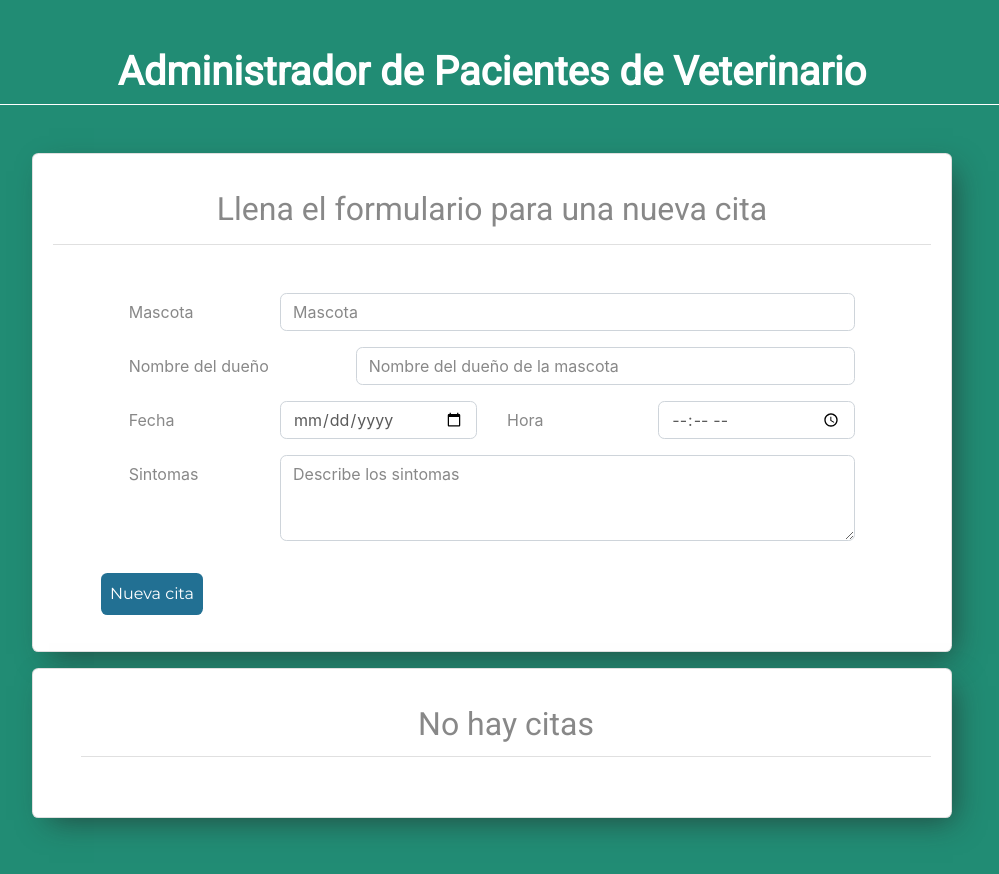
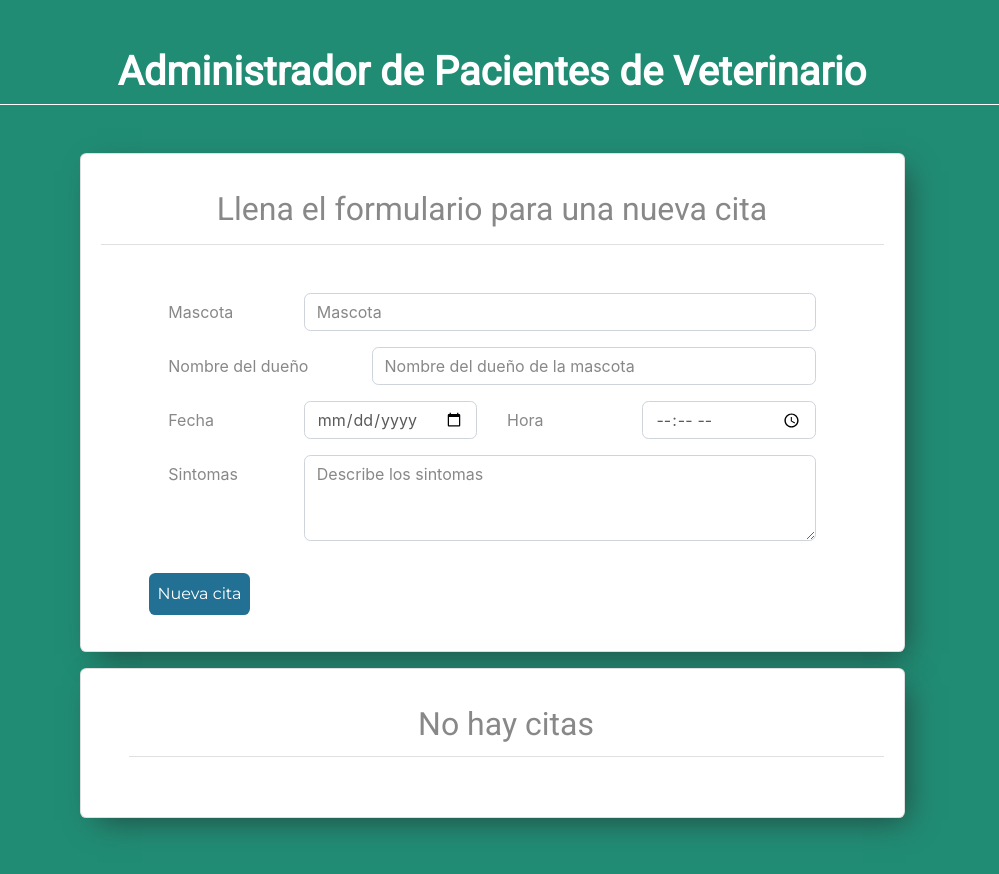
Before and after one commit to CesarRivasP/vet-admin, a React (Create React App) app: page / in a window 1280 px wide. Shown: the top 874 px of the page, without its empty margins (148-1147 px from the left). Built offline with nearby package versions, Linux system fonts and the light colour scheme.

Commit message:
Change width of columns

```diff
--- a/src/App.js
+++ b/src/App.js
@@ -61,10 +61,10 @@ class App extends Component {
       <div className="container">
         <Header title="Administrador de Pacientes de Veterinario" />
         <div className="row">
-          <div className="col-md-10 mx-auto">
+          <div className="col-md-9 mx-auto">
             <NewAppoitment createNewAppointment={this.createNewAppointment} />
           </div>
-          <div className="mt-3 col-md-10 mx-auto">
+          <div className="mt-3 col-md-9 mx-auto">
             <AppointmentList appointments={this.state.appointments} deleteAppointment={this.deleteAppointment} />
           </div>
         </div>
```
